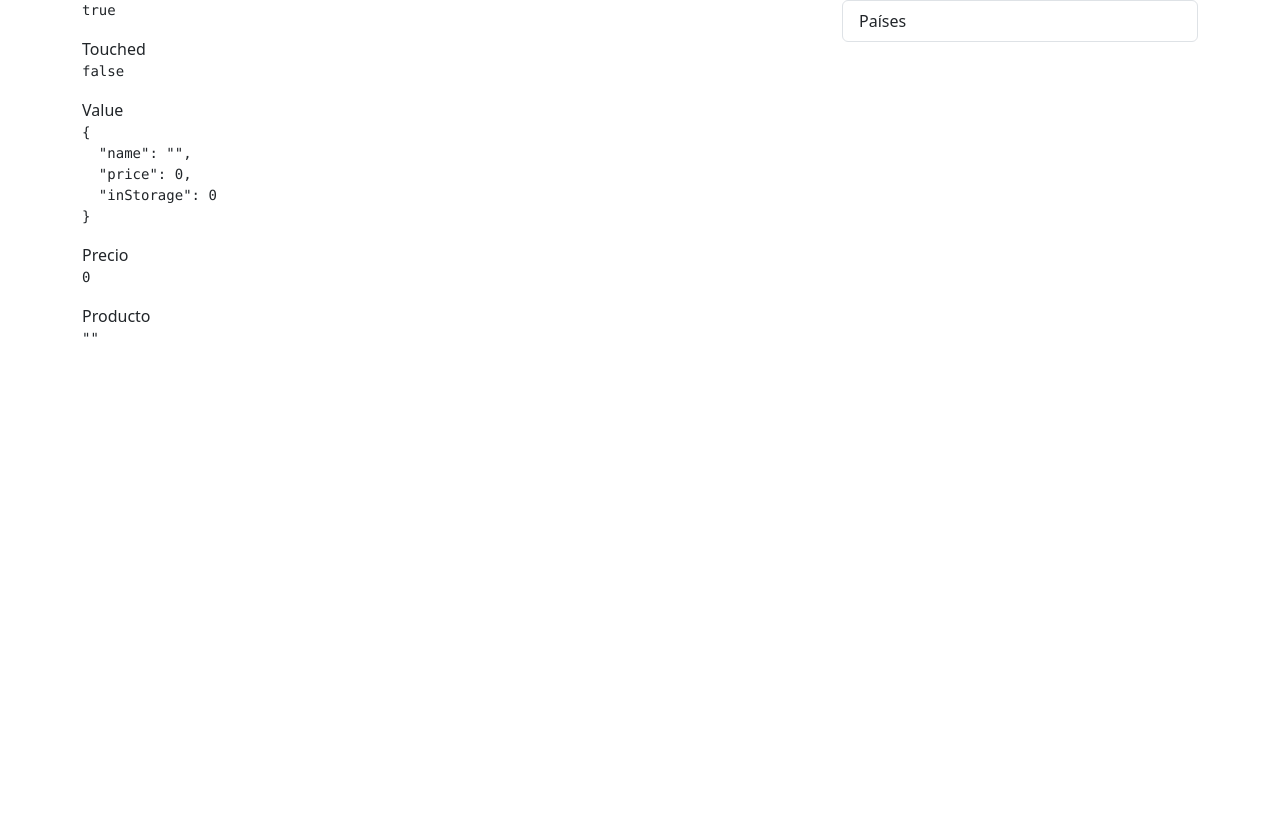
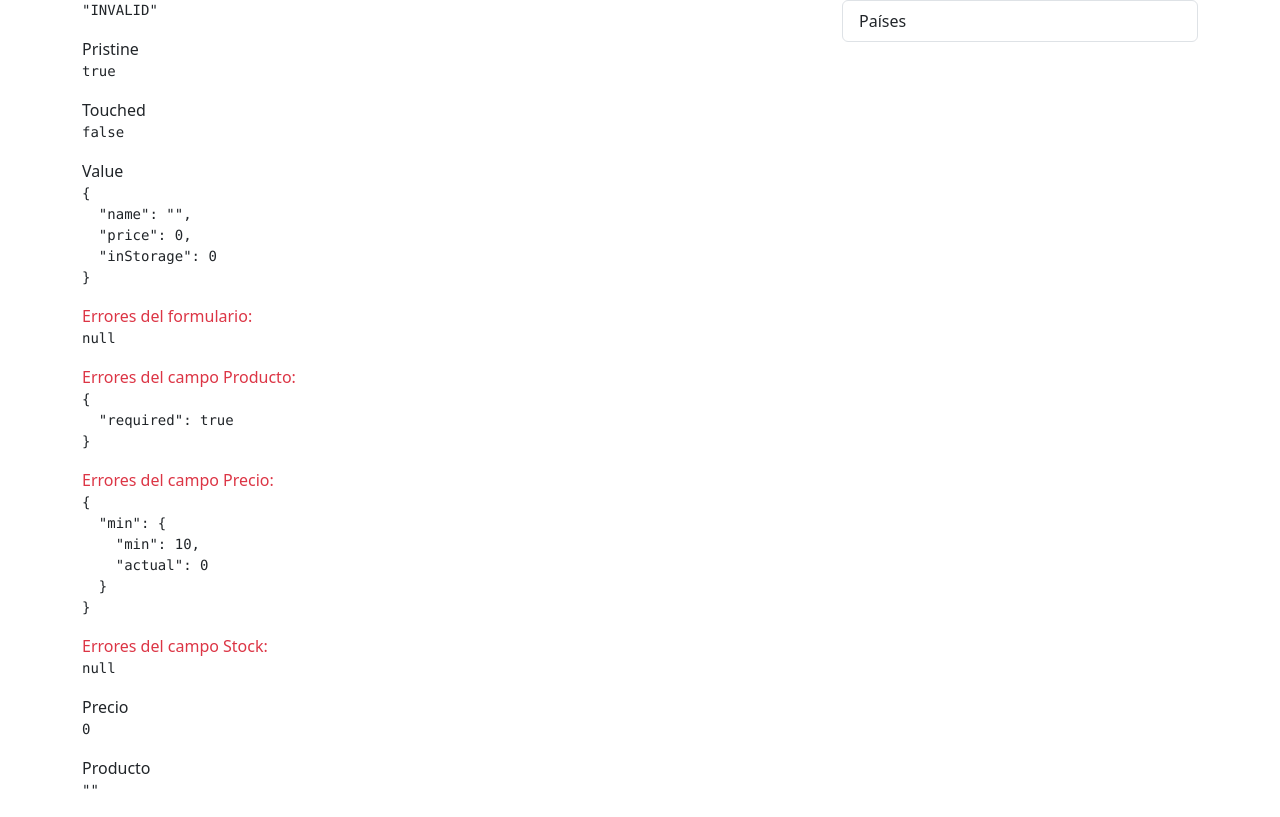
Before and after one commit to raulsr92/FormsApp-Angular-project, an Angular app: page /reactive/basic in a window 1280 px wide. Shown: the part 476-1293 px from the top of the page. Before the commit the page ends 841 px from the top, so only its background shows below. Built offline with nearby package versions, Linux system fonts and the light colour scheme.

Commit message:
Clase 183 - Validaciones de campos incluidos

```diff
--- a/src/app/reactive/pages/basic-page/basic-page.html
+++ b/src/app/reactive/pages/basic-page/basic-page.html
@@ -4,7 +4,7 @@
 <div class="row">
     <div class="col">
 
-        <form [formGroup]="myForm" autocomplete="off">
+        <form [formGroup]="myForm" autocomplete="off" >
             <!-- Campo de producto -->
             <div class="mb-3 row">
                 <label class="col-sm-3 col-form-label">Producto</label>
@@ -68,6 +68,9 @@
         <span>Valid</span>
         <pre>{{ myForm.valid| json }}</pre>
 
+        <span>Status</span>
+        <pre>{{ myForm.status| json }}</pre>
+
         <span>Pristine</span>
         <pre>{{ myForm.pristine| json }}</pre>
 
@@ -77,6 +80,18 @@
         <span>Value</span>
         <pre>{{ myForm.value| json }}</pre>
 
+        <span class="text-danger">Errores del formulario:</span>
+        <pre>{{ myForm.errors| json }}</pre>
+
+        <span class="text-danger">Errores del campo Producto:</span>
+        <pre>{{ myForm.controls.name.errors | json }}</pre>
+
+        <span class="text-danger">Errores del campo Precio:</span>
+        <pre>{{ myForm.controls.price.errors| json }}</pre>
+
+        <span class="text-danger">Errores del campo Stock:</span>
+        <pre>{{ myForm.controls.inStorage.errors| json }}</pre>
+
         <span>Precio</span>
         <pre>{{ myForm.controls.price.value| json }}</pre>
 
--- a/src/app/reactive/pages/basic-page/basic-page.ts
+++ b/src/app/reactive/pages/basic-page/basic-page.ts
@@ -1,6 +1,6 @@
 import { JsonPipe } from '@angular/common';
 import { Component, inject } from '@angular/core';
-import { FormControl, FormGroup, ReactiveFormsModule, FormBuilder } from '@angular/forms';
+import { ReactiveFormsModule, FormBuilder, Validators } from '@angular/forms';
 
 @Component({
   selector: 'app-basic-page',
@@ -17,9 +17,9 @@ export class BasicPage {
 
   myForm = this.formBuilder.group(
     {
-      name: ['', /*Validadores síncronos*/,/*Validadores asíncronos*/ ],
-      price: [0],
-      inStorage: [0]
+      name: ['', [Validators.required, Validators.minLength(3)] ],
+      price: [0, [Validators.required, Validators.min(10)] ] ,
+      inStorage: [0, [Validators.required, Validators.min(0)] ]
     }
   )
 
```
